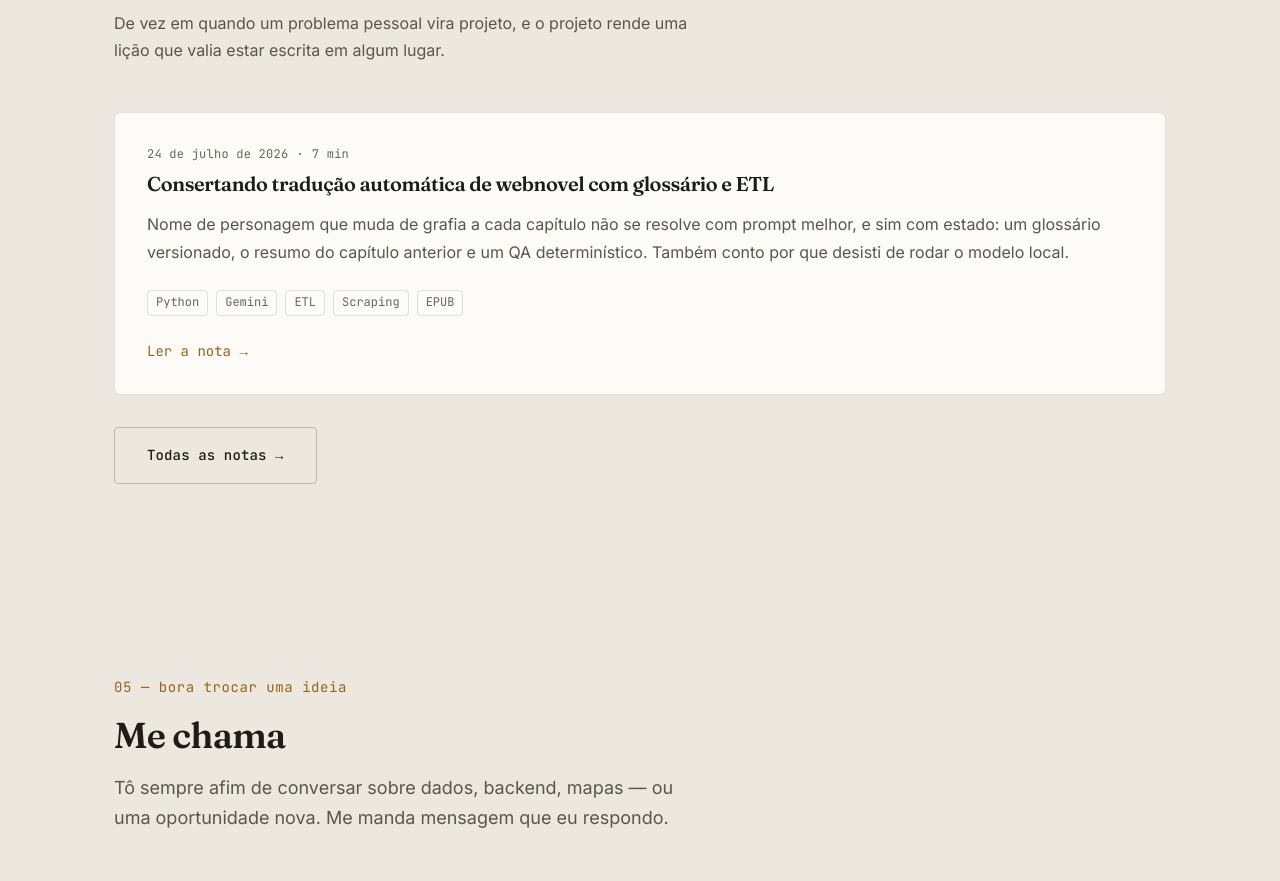
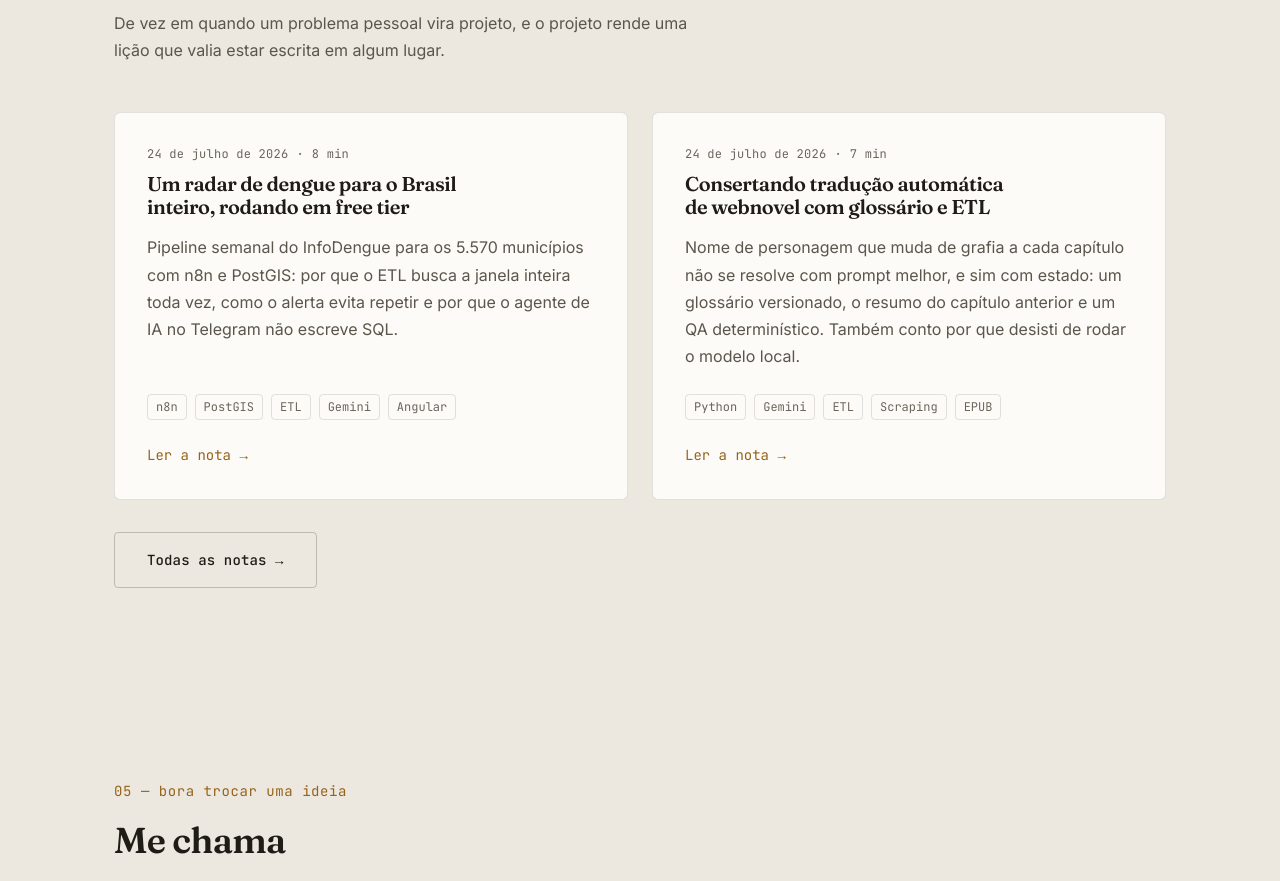
Before and after one commit to joaoleaogf/my-portfolio, an Angular app: page / in a window 1280 px wide. Shown: the part 8148-9029 px from the top of the page. Built offline with nearby package versions, Linux system fonts and the light colour scheme.

Commit message:
Adiciona a nota sobre o Radar de Arboviroses
Segunda nota, cobrindo as decisões do pipeline: ETL idempotente com janela fixa,
throttle contra a API pública e as ferramentas SQL parametrizadas do agente.
A nota ganha demoUrl opcional, já que esse projeto está no ar.

```diff
--- a/src/app/data/notas.ts
+++ b/src/app/data/notas.ts
@@ -9,6 +9,8 @@ export interface Nota {
   /** Minutos de leitura, arredondado. */
   readingTime: number;
   repoUrl?: string;
+  /** Projeto no ar, quando existe. */
+  demoUrl?: string;
   /** Corpo do post em HTML. */
   body: string;
 }
@@ -196,7 +198,152 @@ estilo:
 </p>
 `;
 
+const radarArboviroses = `
+<p class="nota-lead">
+  Os dados de dengue do InfoDengue são públicos, semanais e cobrem os 5.570 municípios
+  do país. O que não existe é a parte chata: alguém buscando, guardando, cruzando com
+  a malha territorial e avisando quando um município entra em alerta. Resolvi montar
+  isso — e a decisão que mais mudou o projeto foi não escrever o pipeline como script.
+</p>
+
+<h2>Por que um orquestrador em vez de um cron com script</h2>
+
+<p>
+  A primeira versão mental era óbvia: um script Python, um cron, uma tabela. Funciona,
+  e é o que eu já tinha feito outras vezes. O problema aparece depois: quando o ETL
+  falha numa terça de madrugada, você quer ver <em>em que item</em> ele parou, quer
+  reexecutar só aquele pedaço, e quer que a próxima pessoa a mexer entenda o fluxo sem
+  ler quatrocentas linhas.
+</p>
+
+<p>
+  Botei o n8n como protagonista. Ele agenda, coleta, trata, alerta, serve a API e
+  conversa — cinco workflows versionados em JSON no repositório, que sobem junto com o
+  banco num <code>docker compose up</code>. O dashboard em Angular e o bot do Telegram
+  são só as pontas visíveis.
+</p>
+
+<pre class="nota-diagram"><code>IBGE (malhas)  ──▶ WF1 sync-municipios ─┐
+                                        ▼
+InfoDengue     ──▶ WF2 etl-infodengue ─▶ PostGIS ◀── WF4 api ──▶ dashboard
+                                        │  ▲                     (Leaflet + Highcharts)
+                   WF3 alertas ─────────┘  │
+                     └─▶ Telegram / e-mail │
+                   WF5 ai-agent ◀── tools ─┘
+                     └─▶ Telegram (Gemini)</code></pre>
+
+<h2>Idempotência é o que faz o ETL ser sossegado</h2>
+
+<p>
+  A tentação, num ETL semanal, é buscar só a semana nova. Eu faço o contrário: toda
+  terça às 8h o WF2 varre <strong>a janela inteira desde 2024</strong>, para cada
+  município e cada uma das duas doenças, e grava com upsert na chave
+  <code>(geocode, doenca, semana_epidemiológica)</code>.
+</p>
+
+<p>
+  Parece desperdício, e é de propósito. O InfoDengue revisa dados retroativamente — o
+  número de casos estimados de três semanas atrás muda quando a notificação chega
+  atrasada. Buscando só o incremento, o banco congela a primeira versão de cada semana
+  e vai ficando errado devagar, do jeito mais difícil de perceber. Com janela fixa e
+  upsert idempotente, toda execução também <em>corrige o passado</em>, e rodar duas
+  vezes seguidas não faz diferença nenhuma. É o mesmo motivo pelo qual as migrations em
+  <code>db/init</code> são todas <code>IF NOT EXISTS</code>.
+</p>
+
+<p>
+  A contrapartida é volume: são 5.570 municípios vezes duas doenças de requisições
+  contra uma API pública e gratuita, mantida por gente que não me deve nada. Então o nó
+  HTTP roda em lotes de 5 com intervalo de 1 segundo — uns 5 req/s, com timeout de 30s.
+  Cada execução abre e fecha um registro em <code>etl_run</code>, e no fim atualiza a
+  view <code>situacao_atual</code>, que é o que o dashboard e os alertas consultam. O
+  alerta em si tem deduplicação própria: município que já foi notificado naquele nível
+  não vira mensagem de novo.
+</p>
+
+<h2>O agente de IA que não escreve SQL</h2>
+
+<p>
+  A parte que mais me perguntam é o bot do Telegram que responde "como está a dengue em
+  Itajubá?" em linguagem natural. A implementação tem uma decisão deliberada: o modelo
+  <strong>não escreve SQL</strong>.
+</p>
+
+<p>
+  O agente tem exatamente quatro ferramentas, e cada uma é uma query fixa e
+  parametrizada — buscar município por nome, situação atual de um município, ranking dos
+  municípios em alerta e resumo nacional. O modelo escolhe qual chamar e com que
+  parâmetro; a consulta em si já está escrita e revisada por mim.
+</p>
+
+<pre><code>buscar_municipio    → WHERE unaccent(lower(nome)) LIKE unaccent(lower('%' || $1 || '%'))
+situacao_municipio  → WHERE geocode = $1
+ranking_alertas     → WHERE doenca = $1 ORDER BY nivel DESC, casos_est DESC
+resumo_regional     → agregados nacionais da semana mais recente</code></pre>
+
+<p>
+  Dar acesso livre ao banco para um modelo é a solução que aparece em todo tutorial e é
+  a que eu não quero em produção: além do risco óbvio de injeção, você perde a
+  previsibilidade de custo e de plano de execução. Com ferramentas parametrizadas, o
+  pior caso é o agente escolher a ferramenta errada e dar uma resposta boba — não
+  varrer a tabela inteira nem apagar nada. A memória é por chat, então o "e em Pouso
+  Alegre?" logo depois continua funcionando.
+</p>
+
+<h2>Onde isso roda</h2>
+
+<p>
+  Tudo em free tier, o que impôs restrições saudáveis. São duas VMs da Oracle Cloud
+  conversando pela rede privada da VCN: uma com nginx, a auth-api e o n8n atrás de
+  HTTPS, outra só com o Postgres/PostGIS. O dashboard é estático, publicado pelo
+  Cloudflare Pages.
+</p>
+
+<p>
+  A auth-api é um Fastify pequeno em cima do <code>pg</code>, com contas de usuário,
+  inscrição em municípios e disparo dos alertas por e-mail, coberto por testes no
+  Vitest. O CI roda typecheck, testes, build e <code>npm audit</code> a cada push, e o
+  deploy contínuo só acontece se essa etapa passar — depois valida o
+  <code>/health</code> antes de considerar a coisa no ar.
+</p>
+
+<p>
+  Um detalhe pequeno de que eu gostei: o <code>docker compose up</code>
+  <strong>falha</strong> se os segredos de JWT e da chamada interna não estiverem no
+  ambiente. Sem valor padrão, sem fallback bonitinho. Segredo com default previsível é
+  segredo que vai para produção sem ninguém notar.
+</p>
+
+<h2>O que eu faria diferente</h2>
+
+<p>
+  As migrations manuais em banco existente são o ponto fraco: os scripts só rodam
+  sozinhos em instalação nova, então em produção eu aplico na mão. É idempotente e
+  documentado, mas é o tipo de coisa que funciona até o dia em que alguém esquece.
+  Ferramenta de migration de verdade resolveria.
+</p>
+
+<p>
+  Fora isso, a lição que levo é que quase nada aqui é sofisticado. Idempotência,
+  throttle, deduplicação de alerta e ferramentas parametrizadas em vez de SQL livre são
+  todas decisões chatas — e são exatamente elas que fazem o pipeline rodar sozinho
+  desde então, sem eu precisar olhar.
+</p>
+`;
+
 export const notas: Nota[] = [
+  {
+    slug: 'radar-de-arboviroses-com-n8n-e-postgis',
+    title: 'Um radar de dengue para o Brasil inteiro, rodando em free tier',
+    date: '2026-07-24',
+    summary:
+      'Pipeline semanal do InfoDengue para os 5.570 municípios com n8n e PostGIS: por que o ETL busca a janela inteira toda vez, como o alerta evita repetir e por que o agente de IA no Telegram não escreve SQL.',
+    tags: ['n8n', 'PostGIS', 'ETL', 'Gemini', 'Angular'],
+    readingTime: 8,
+    repoUrl: 'https://github.com/joaoleaogf/radar-arboviroses',
+    demoUrl: 'https://radar.joaoleao.fun',
+    body: radarArboviroses,
+  },
   {
     slug: 'traducao-de-webnovel-com-glossario',
     title: 'Consertando tradução automática de webnovel com glossário e ETL',
--- a/src/app/pages/nota/nota.css
+++ b/src/app/pages/nota/nota.css
@@ -138,6 +138,9 @@ app-nota {
 }
 
 .nota-footer {
+  display: flex;
+  flex-wrap: wrap;
+  gap: var(--spacing-sm);
   margin: var(--spacing-xl) 0 var(--spacing-2xl);
   padding-top: var(--spacing-lg);
   border-top: 1px solid var(--color-border);
--- a/src/app/pages/nota/nota.html
+++ b/src/app/pages/nota/nota.html
@@ -21,16 +21,28 @@
 
       <div class="nota-corpo" [innerHTML]="nota.body"></div>
 
-      @if (nota.repoUrl) {
+      @if (nota.repoUrl || nota.demoUrl) {
         <footer class="nota-footer">
+          @if (nota.demoUrl) {
             <a
               class="btn btn-primary"
+              [href]="nota.demoUrl"
+              target="_blank"
+              rel="noopener noreferrer"
+            >
+              Ver o projeto no ar ↗
+            </a>
+          }
+          @if (nota.repoUrl) {
+            <a
+              class="btn btn-outline"
               [href]="nota.repoUrl"
               target="_blank"
               rel="noopener noreferrer"
             >
               Ver o código no GitHub ↗
             </a>
+          }
         </footer>
       }
     </div>
```
Also changed, not shown: 1 other file (tests, documents, lock files or other folders). Lines whose indentation alone changed are shown as unchanged.
